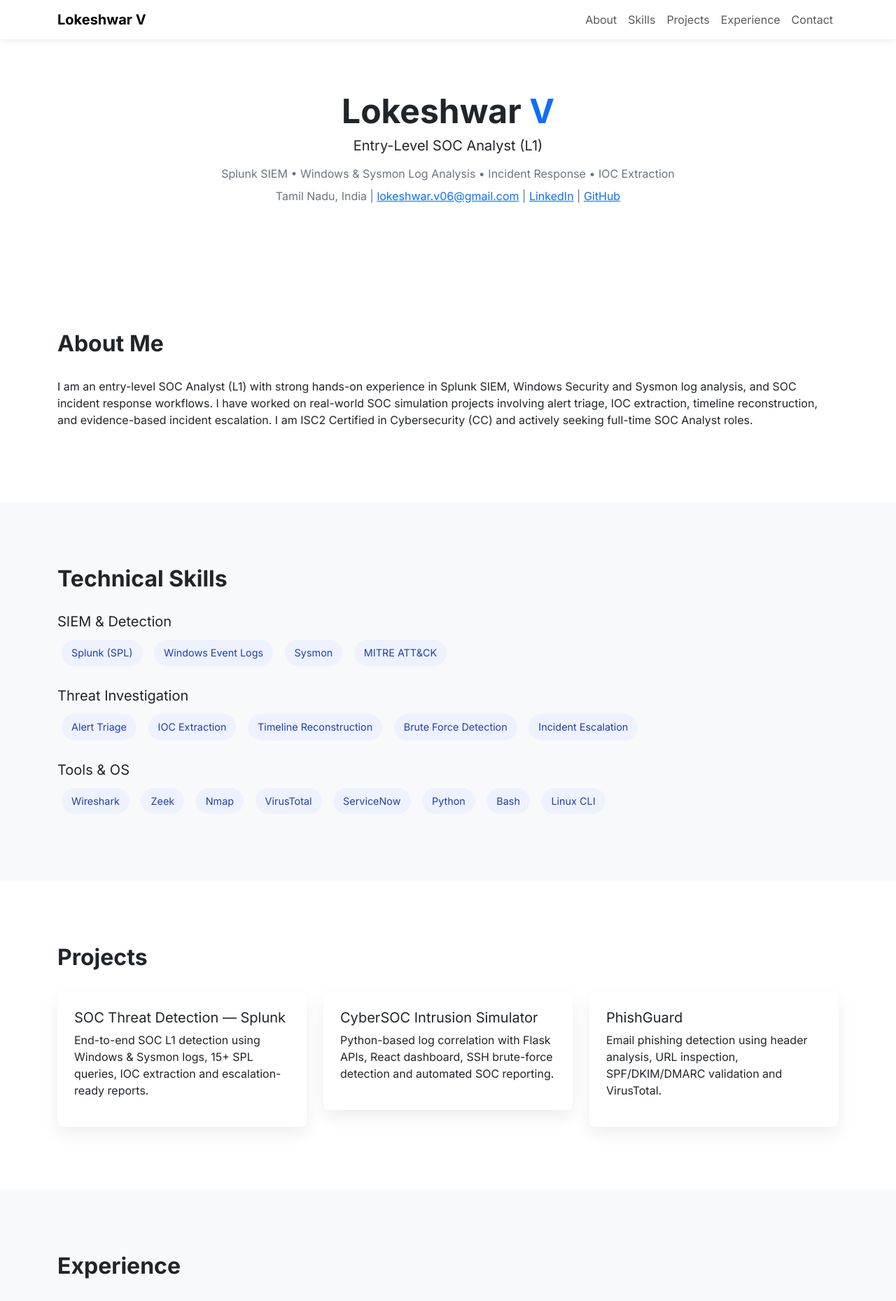
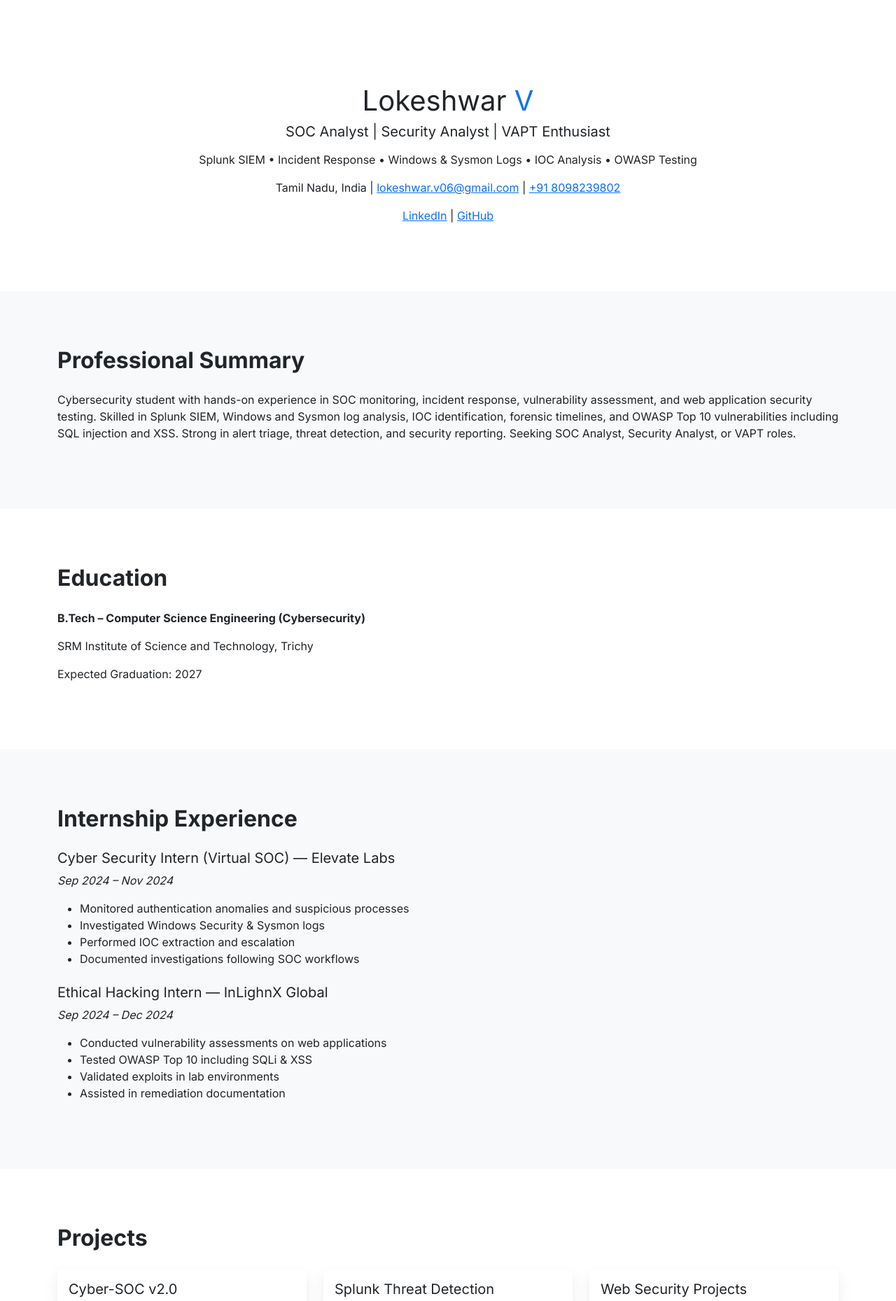
Before and after one commit to Loke31033/-Loke31033.github.io, a website: page index.html in a window 1280 px wide. Shown: the top 1859 px of the page at 70% size. Drawn offline with nearby package versions, Linux system fonts and the light colour scheme.

Commit message:
Revise portfolio content and styles in index.html
Updated the portfolio details, including title, description, and professional summary. Adjusted CSS styles for better layout and appearance.

```diff
--- a/index.html
+++ b/index.html
@@ -3,266 +3,189 @@
 <head>
 <meta charset="utf-8">
 <meta name="viewport" content="width=device-width, initial-scale=1">
+<title>Lokeshwar V | SOC Analyst</title>
 
-<title>Lokeshwar V | SOC Analyst Portfolio</title>
-<meta name="description" content="Entry-Level SOC Analyst (L1) Portfolio - Lokeshwar V">
-<meta name="author" content="Lokeshwar V">
-
-<!-- Fonts & Icons -->
+<link href="https://cdn.jsdelivr.net/npm/bootstrap@5.3.2/dist/css/bootstrap.min.css" rel="stylesheet">
+<link href="https://cdnjs.cloudflare.com/ajax/libs/font-awesome/6.5.1/css/all.min.css" rel="stylesheet">
 <link href="https://fonts.googleapis.com/css2?family=Inter:wght@300;400;600;700&display=swap" rel="stylesheet">
-<link href="https://cdnjs.cloudflare.com/ajax/libs/font-awesome/6.5.1/css/all.min.css" rel="stylesheet">
-
-<!-- Bootstrap -->
-<link href="https://cdn.jsdelivr.net/npm/bootstrap@5.3.2/dist/css/bootstrap.min.css" rel="stylesheet">
 
 <style>
-html { scroll-behavior: smooth; }
-
-body {
-    font-family: 'Inter', sans-serif;
-    background: #ffffff;
-    color: #212529;
-}
-
-.navbar {
-    background: #ffffff;
-    box-shadow: 0 2px 10px rgba(0,0,0,0.08);
-}
-
-.section {
-    padding: 90px 0;
-}
-
-.hero {
-    padding-top: 130px;
-    text-align: center;
-}
-
-.hero h1 {
-    font-size: 3rem;
-    font-weight: 700;
-}
-
-.hero p {
-    color: #6c757d;
-    max-width: 780px;
-    margin: auto;
-}
-
-.section-title {
-    font-weight: 700;
-    margin-bottom: 30px;
-}
-
+body { font-family: 'Inter', sans-serif; }
+.section { padding: 80px 0; }
+.hero { padding-top: 120px; text-align: center; }
+.section-title { font-weight: 700; margin-bottom: 25px; }
+.card { border: none; box-shadow: 0 8px 20px rgba(0,0,0,0.08); }
 .badge-skill {
     background: #eef2ff;
     color: #1e40af;
-    padding: 8px 14px;
+    padding: 7px 12px;
     border-radius: 20px;
-    margin: 6px;
+    margin: 5px;
     display: inline-block;
-    font-size: 0.9rem;
 }
-
-.card {
-    border: none;
-    box-shadow: 0 10px 25px rgba(0,0,0,0.07);
-    transition: transform 0.3s ease;
-}
-
-.card:hover {
-    transform: translateY(-6px);
-}
-
-.fade-up {
-    opacity: 0;
-    transform: translateY(20px);
-    transition: all 0.8s ease;
-}
-
-.fade-up.show {
-    opacity: 1;
-    transform: translateY(0);
-}
-
-footer {
-    background: #0b0f19;
-    color: #adb5bd;
-    padding: 40px 0;
-}
+footer { background:#0b0f19; color:#cbd5e1; padding:40px 0; }
 </style>
 </head>
 
 <body>
 
-<!-- NAVBAR -->
-<nav class="navbar navbar-expand-lg fixed-top">
+<!-- HERO -->
+<section class="hero section">
 <div class="container">
-    <a class="navbar-brand fw-bold" href="#home">Lokeshwar V</a>
-    <button class="navbar-toggler" data-bs-toggle="collapse" data-bs-target="#menu">
-        <span class="navbar-toggler-icon"></span>
-    </button>
-    <div class="collapse navbar-collapse" id="menu">
-        <ul class="navbar-nav ms-auto">
-            <li class="nav-item"><a class="nav-link" href="#about">About</a></li>
-            <li class="nav-item"><a class="nav-link" href="#skills">Skills</a></li>
-            <li class="nav-item"><a class="nav-link" href="#projects">Projects</a></li>
-            <li class="nav-item"><a class="nav-link" href="#experience">Experience</a></li>
-            <li class="nav-item"><a class="nav-link" href="#contact">Contact</a></li>
-        </ul>
-    </div>
-</div>
-</nav>
-
-<!-- HERO -->
-<section id="home" class="hero section">
-<div class="container fade-up">
     <h1>Lokeshwar <span class="text-primary">V</span></h1>
-    <h5 class="mt-2">Entry-Level SOC Analyst (L1)</h5>
+    <h5 class="mt-2">SOC Analyst | Security Analyst | VAPT Enthusiast</h5>
     <p class="mt-3">
-        Splunk SIEM • Windows & Sysmon Log Analysis • Incident Response • IOC Extraction
+        Splunk SIEM • Incident Response • Windows & Sysmon Logs • IOC Analysis • OWASP Testing
     </p>
-    <p class="mt-2">
+    <p>
         Tamil Nadu, India |
         <a href="mailto:lokeshwar.v06@gmail.com">lokeshwar.v06@gmail.com</a> |
+        <a href="tel:+918098239802">+91 8098239802</a>
+    </p>
+    <p>
         <a href="https://www.linkedin.com/in/lokeshwar-v-011b20289" target="_blank">LinkedIn</a> |
         <a href="https://github.com/Loke31033" target="_blank">GitHub</a>
     </p>
 </div>
 </section>
 
-<!-- ABOUT -->
-<section id="about" class="section">
-<div class="container fade-up">
-<h2 class="section-title">About Me</h2>
+<!-- SUMMARY -->
+<section class="section bg-light">
+<div class="container">
+<h2 class="section-title">Professional Summary</h2>
 <p>
-I am an entry-level SOC Analyst (L1) with strong hands-on experience in Splunk SIEM,
-Windows Security and Sysmon log analysis, and SOC incident response workflows.
-I have worked on real-world SOC simulation projects involving alert triage,
-IOC extraction, timeline reconstruction, and evidence-based incident escalation.
-I am ISC2 Certified in Cybersecurity (CC) and actively seeking full-time SOC Analyst roles.
+Cybersecurity student with hands-on experience in SOC monitoring, incident response,
+vulnerability assessment, and web application security testing. Skilled in Splunk SIEM,
+Windows and Sysmon log analysis, IOC identification, forensic timelines, and OWASP Top 10
+vulnerabilities including SQL injection and XSS. Strong in alert triage, threat detection,
+and security reporting. Seeking SOC Analyst, Security Analyst, or VAPT roles.
 </p>
 </div>
 </section>
 
-<!-- SKILLS -->
-<section id="skills" class="section bg-light">
-<div class="container fade-up">
-<h2 class="section-title">Technical Skills</h2>
+<!-- EDUCATION -->
+<section class="section">
+<div class="container">
+<h2 class="section-title">Education</h2>
+<p><strong>B.Tech – Computer Science Engineering (Cybersecurity)</strong></p>
+<p>SRM Institute of Science and Technology, Trichy</p>
+<p>Expected Graduation: 2027</p>
+</div>
+</section>
 
-<h5>SIEM & Detection</h5>
-<span class="badge-skill">Splunk (SPL)</span>
-<span class="badge-skill">Windows Event Logs</span>
-<span class="badge-skill">Sysmon</span>
-<span class="badge-skill">MITRE ATT&CK</span>
+<!-- EXPERIENCE -->
+<section class="section bg-light">
+<div class="container">
+<h2 class="section-title">Internship Experience</h2>
 
-<h5 class="mt-4">Threat Investigation</h5>
-<span class="badge-skill">Alert Triage</span>
-<span class="badge-skill">IOC Extraction</span>
-<span class="badge-skill">Timeline Reconstruction</span>
-<span class="badge-skill">Brute Force Detection</span>
-<span class="badge-skill">Incident Escalation</span>
+<h5>Cyber Security Intern (Virtual SOC) — Elevate Labs</h5>
+<p><em>Sep 2024 – Nov 2024</em></p>
+<ul>
+<li>Monitored authentication anomalies and suspicious processes</li>
+<li>Investigated Windows Security & Sysmon logs</li>
+<li>Performed IOC extraction and escalation</li>
+<li>Documented investigations following SOC workflows</li>
+</ul>
 
-<h5 class="mt-4">Tools & OS</h5>
-<span class="badge-skill">Wireshark</span>
-<span class="badge-skill">Zeek</span>
-<span class="badge-skill">Nmap</span>
-<span class="badge-skill">VirusTotal</span>
-<span class="badge-skill">ServiceNow</span>
-<span class="badge-skill">Python</span>
-<span class="badge-skill">Bash</span>
-<span class="badge-skill">Linux CLI</span>
+<h5 class="mt-4">Ethical Hacking Intern — InLighnX Global</h5>
+<p><em>Sep 2024 – Dec 2024</em></p>
+<ul>
+<li>Conducted vulnerability assessments on web applications</li>
+<li>Tested OWASP Top 10 including SQLi & XSS</li>
+<li>Validated exploits in lab environments</li>
+<li>Assisted in remediation documentation</li>
+</ul>
 </div>
 </section>
 
 <!-- PROJECTS -->
-<section id="projects" class="section">
-<div class="container fade-up">
+<section class="section">
+<div class="container">
 <h2 class="section-title">Projects</h2>
 
 <div class="row g-4">
 <div class="col-md-4">
-<div class="card p-4">
-<h5>SOC Threat Detection — Splunk</h5>
-<p>End-to-end SOC L1 detection using Windows & Sysmon logs, 15+ SPL queries, IOC extraction and escalation-ready reports.</p>
+<div class="card p-3">
+<h5>Cyber-SOC v2.0</h5>
+<p>Real-time SOC monitoring, SLA auto escalation, forensic timeline logging and incident reporting.</p>
+<a href="https://github.com/Loke31033/CyberSOC-Intrusion-Sim-v2" target="_blank">View Project</a>
 </div>
 </div>
 
 <div class="col-md-4">
-<div class="card p-4">
-<h5>CyberSOC Intrusion Simulator</h5>
-<p>Python-based log correlation with Flask APIs, React dashboard, SSH brute-force detection and automated SOC reporting.</p>
+<div class="card p-3">
+<h5>Splunk Threat Detection</h5>
+<p>SPL detection for brute-force, suspicious executions, IOC extraction and timelines.</p>
+<a href="https://github.com/Loke31033/SOC-Threat-Detection-Project-Splunk" target="_blank">View Project</a>
 </div>
 </div>
 
 <div class="col-md-4">
-<div class="card p-4">
-<h5>PhishGuard</h5>
-<p>Email phishing detection using header analysis, URL inspection, SPF/DKIM/DMARC validation and VirusTotal.</p>
+<div class="card p-3">
+<h5>Web Security Projects</h5>
+<p>SQLi, XSS, command injection, brute force, phishing simulation and reconnaissance.</p>
+<a href="https://github.com/Loke31033" target="_blank">View Repositories</a>
 </div>
 </div>
 </div>
 </div>
 </section>
 
-<!-- EXPERIENCE -->
-<section id="experience" class="section bg-light">
-<div class="container fade-up">
-<h2 class="section-title">Experience</h2>
+<!-- SKILLS -->
+<section class="section bg-light">
+<div class="container">
+<h2 class="section-title">Technical Skills</h2>
 
-<h5>Cyber Security Intern — Elevate Labs</h5>
-<p><em>Sep 2024 – Nov 2024</em></p>
+<span class="badge-skill">Splunk</span>
+<span class="badge-skill">Windows Logs</span>
+<span class="badge-skill">Sysmon</span>
+<span class="badge-skill">Incident Response</span>
+<span class="badge-skill">MITRE ATT&CK</span>
+<span class="badge-skill">SQL Injection</span>
+<span class="badge-skill">XSS</span>
+<span class="badge-skill">Command Injection</span>
+<span class="badge-skill">Burp Suite</span>
+<span class="badge-skill">Wireshark</span>
+<span class="badge-skill">Zeek</span>
+<span class="badge-skill">Nmap</span>
+<span class="badge-skill">Python</span>
+<span class="badge-skill">Bash</span>
+<span class="badge-skill">TCP/IP</span>
+<span class="badge-skill">DNS</span>
+</div>
+</section>
+
+<!-- CERTIFICATIONS -->
+<section class="section">
+<div class="container">
+<h2 class="section-title">Certifications</h2>
 <ul>
-<li>SOC alert triage and investigation</li>
-<li>Windows & Sysmon log analysis</li>
-<li>IOC extraction and incident escalation</li>
-<li><strong>Best Performer Award</strong></li>
-</ul>
-
-<h5 class="mt-4">Ethical Hacking Intern — InLighnX</h5>
-<p><em>Sep 2024 – Dec 2024</em></p>
-<ul>
-<li>Vulnerability assessment (SQLi, XSS)</li>
-<li>Security remediation documentation</li>
+<li>ISC2 Certified in Cybersecurity (CC)</li>
+<li>Google Cybersecurity Professional Certificate</li>
 </ul>
 </div>
 </section>
 
 <!-- RESUME -->
-<section class="section text-center">
-<div class="container fade-up">
+<section class="section text-center bg-light">
+<div class="container">
 <h2 class="section-title">Resume</h2>
-<a class="btn btn-primary btn-lg" href="./resume.pdf" download>
-    <i class="fa fa-download"></i> Download Resume
+<a class="btn btn-primary btn-lg" href="./resume.pdf" target="_blank">
+<i class="fa fa-download"></i> Download Resume
 </a>
 </div>
 </section>
 
 <!-- FOOTER -->
-<footer id="contact">
+<footer>
 <div class="container text-center">
-<p>📧 lokeshwar.v06@gmail.com</p>
+<p>lokeshwar.v06@gmail.com</p>
 <p>
-<a href="https://www.linkedin.com/in/lokeshwar-v-011b20289" class="text-light me-3">LinkedIn</a>
-<a href="https://github.com/Loke31033" class="text-light">GitHub</a>
+<a class="text-light" href="https://www.linkedin.com/in/lokeshwar-v-011b20289">LinkedIn</a> |
+<a class="text-light" href="https://github.com/Loke31033">GitHub</a>
 </p>
-<p class="mt-3">&copy; 2026 Lokeshwar V</p>
 </div>
 </footer>
 
-<!-- JS -->
-<script>
-const observer = new IntersectionObserver(entries => {
-  entries.forEach(entry => {
-    if (entry.isIntersecting) {
-      entry.target.classList.add("show");
-    }
-  });
-});
-document.querySelectorAll(".fade-up").forEach(el => observer.observe(el));
-</script>
-
-<script src="https://cdn.jsdelivr.net/npm/bootstrap@5.3.2/dist/js/bootstrap.bundle.min.js"></script>
-
 </body>
 </html>
```
